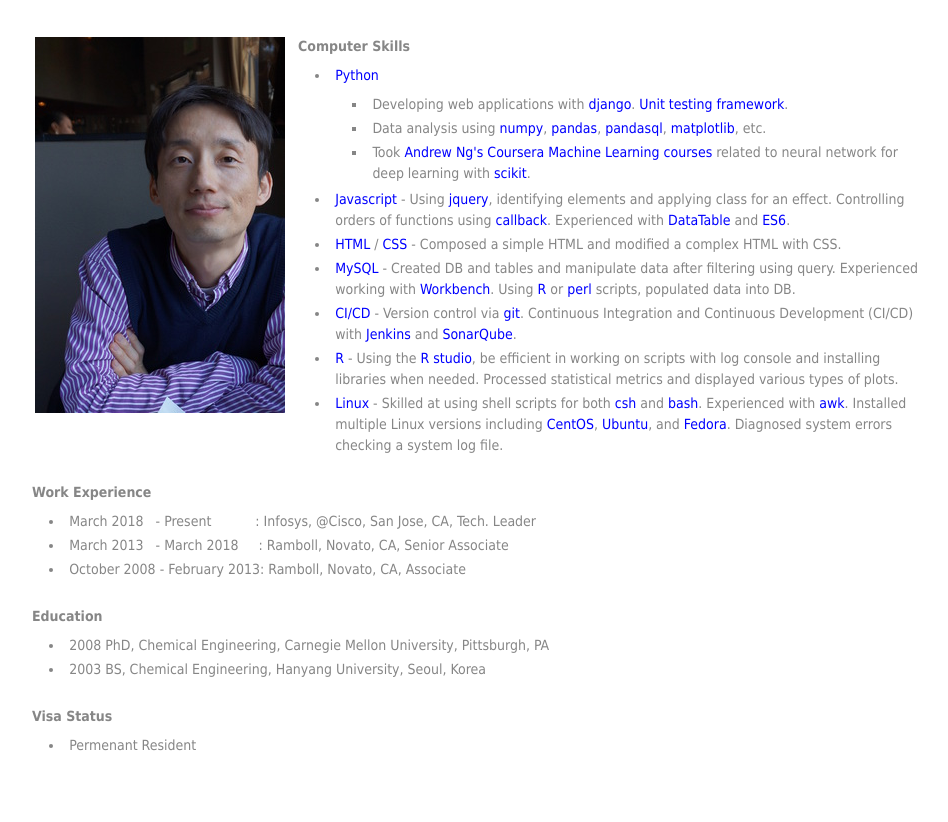
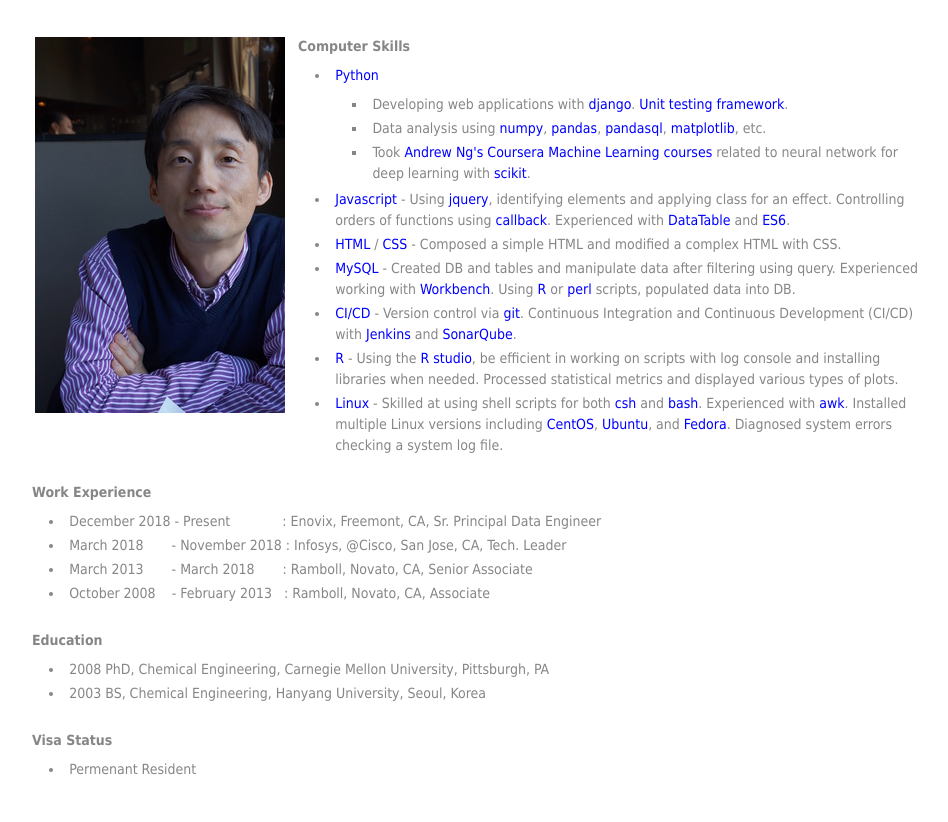
Before and after one commit to jaegunjung/jjung_django, a Django app: template app/templates/app/index.html in a window 1280 px wide. Shown: the part 153-975 px from the top of the page, without its empty margins (158-1106 px from the left). Before the commit the page ends 904 px from the top, so only its background shows below. Run offline with Django 3.2, Linux system fonts and the light colour scheme; the template is opened without the code that fills it, so the values that code supplies are empty; some web fonts are replaced.

Commit message:
Added Enovix in Experience

```diff
--- a/app/templates/app/index.html
+++ b/app/templates/app/index.html
@@ -86,13 +86,16 @@
     <br>
     <ul>
         <li>
-            March 2018 &nbsp; - Present &nbsp; &nbsp; &nbsp; &nbsp; &nbsp; : Infosys, @Cisco, San Jose, CA, Tech. Leader
+            December 2018 - Present &nbsp; &nbsp; &nbsp; &nbsp; &nbsp; &nbsp; : Enovix, Freemont, CA, Sr. Principal Data Engineer
         </li>
         <li>
-            March 2013 &nbsp; - March 2018 &nbsp; &nbsp; : Ramboll, Novato, CA, Senior Associate
+            March 2018 &nbsp; &nbsp; &nbsp; - November 2018 : Infosys, @Cisco, San Jose, CA, Tech. Leader
         </li>
         <li>
-            October 2008 - February 2013: Ramboll, Novato, CA, Associate
+            March 2013 &nbsp; &nbsp; &nbsp; - March 2018 &nbsp; &nbsp; &nbsp; : Ramboll, Novato, CA, Senior Associate
+        </li>
+        <li>
+            October 2008 &nbsp; &nbsp;- February 2013 &nbsp; : Ramboll, Novato, CA, Associate
         </li>
     </ul>
     <br>
```
